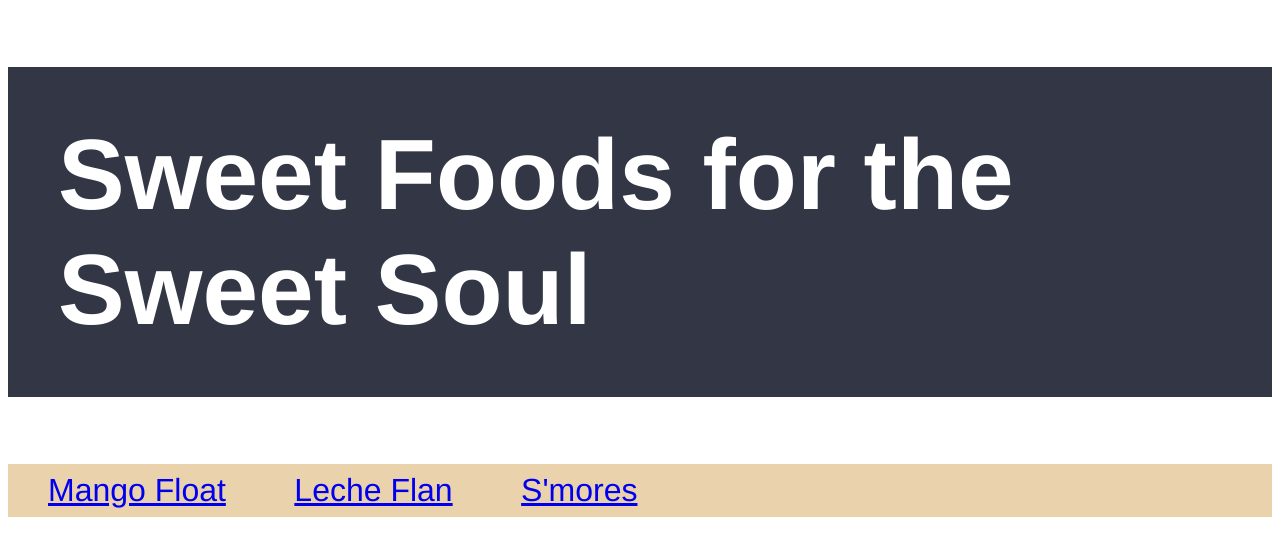
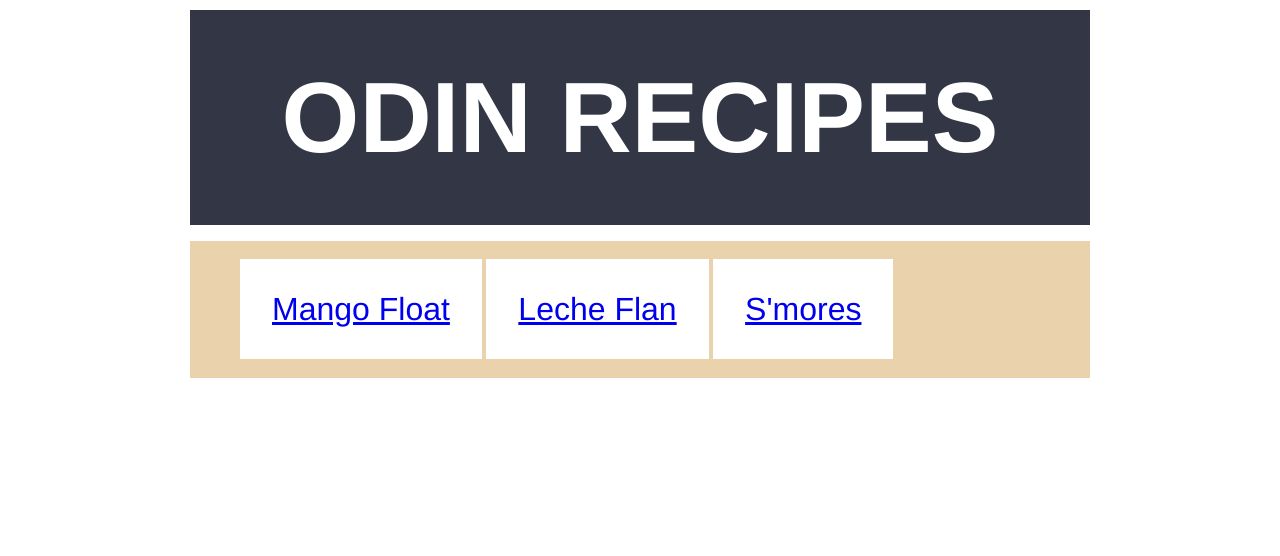
Before and after one commit to toeireishuman/odin-recipes, a plain HTML site: page index.html in a window 1280 px wide. Drawn offline with Linux system fonts and the light colour scheme.

Commit message:
Update the content and style

```diff
--- a/index.html
+++ b/index.html
@@ -2,11 +2,12 @@
 <html lang="en">
     <head>
         <meta charset="UTF-8">
-        <title>Sweet Foods for the Sweet Soul</title>
+        <title>Odin Recipes</title>
         <link rel="stylesheet" href="./styles.css">
     </head>
     <body>
-        <h1>Sweet Foods for the Sweet Soul</h1>
+        <main>
+            <h1>ODIN RECIPES</h1>
             <p>
                 <div>
                     <span><a href="./recipes/mango_float.html">Mango Float</a></span>
@@ -14,5 +15,6 @@
                     <span><a href="./recipes/smores.html">S'mores</a></span>
                 </div>
             </p>
+        </main>
     </body>
 </html>
--- a/styles.css
+++ b/styles.css
@@ -1,23 +1,33 @@
 * {
-    font-family: "Helvetica", "Montserrat", sans-serif;
+    font-family: "Helvetica", sans-serif;
+}
+
+main {
+    width: 900px;
+    margin: 0 auto;
 }
 
 h1, div {
     padding: 0.5em;
     color: white;
+    margin: auto;
 }
 
 h1 {
     background-color: #333745;
     font-size: 100px;
+    margin: 10px auto;
+    text-align: center;
 }
 
 div {
     background-color: #EAD2AC;
+    padding: 50px;
 }
 
 span {
     font-size: 32px;
-    margin: auto;
+    background-color: white;
+    margin: 0 auto;
     padding: 1em;
 }
```
Lines whose indentation alone changed are shown as unchanged.
